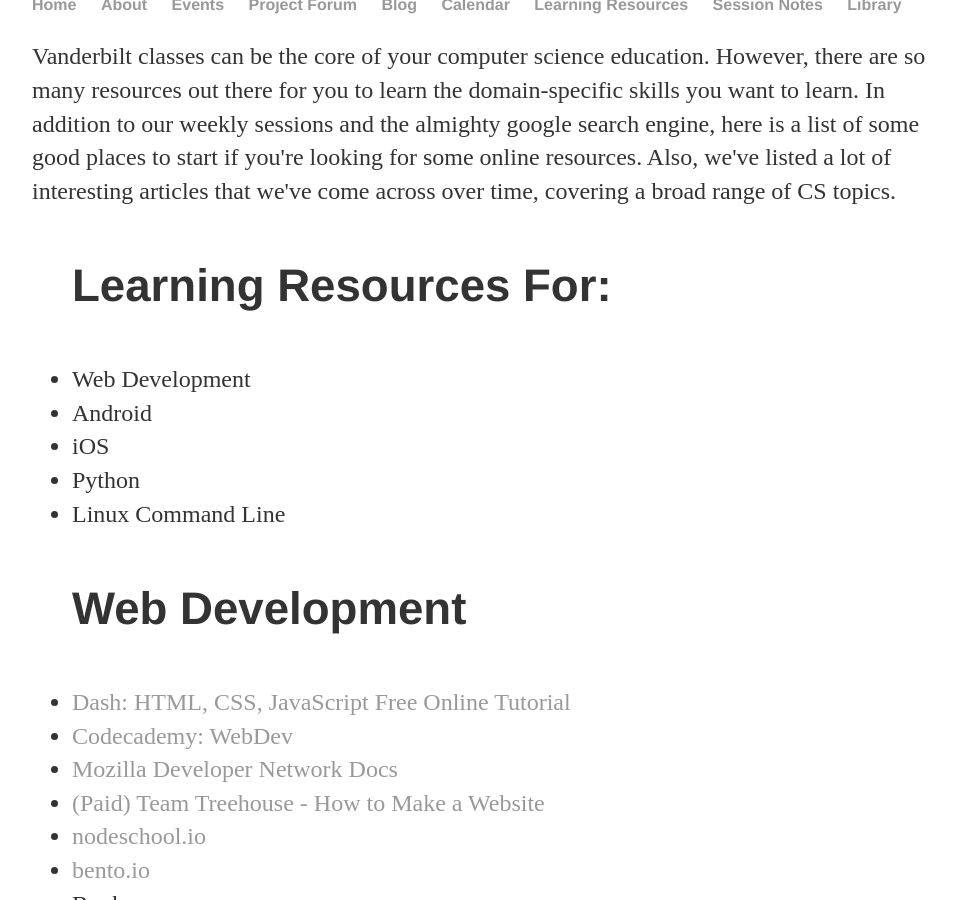
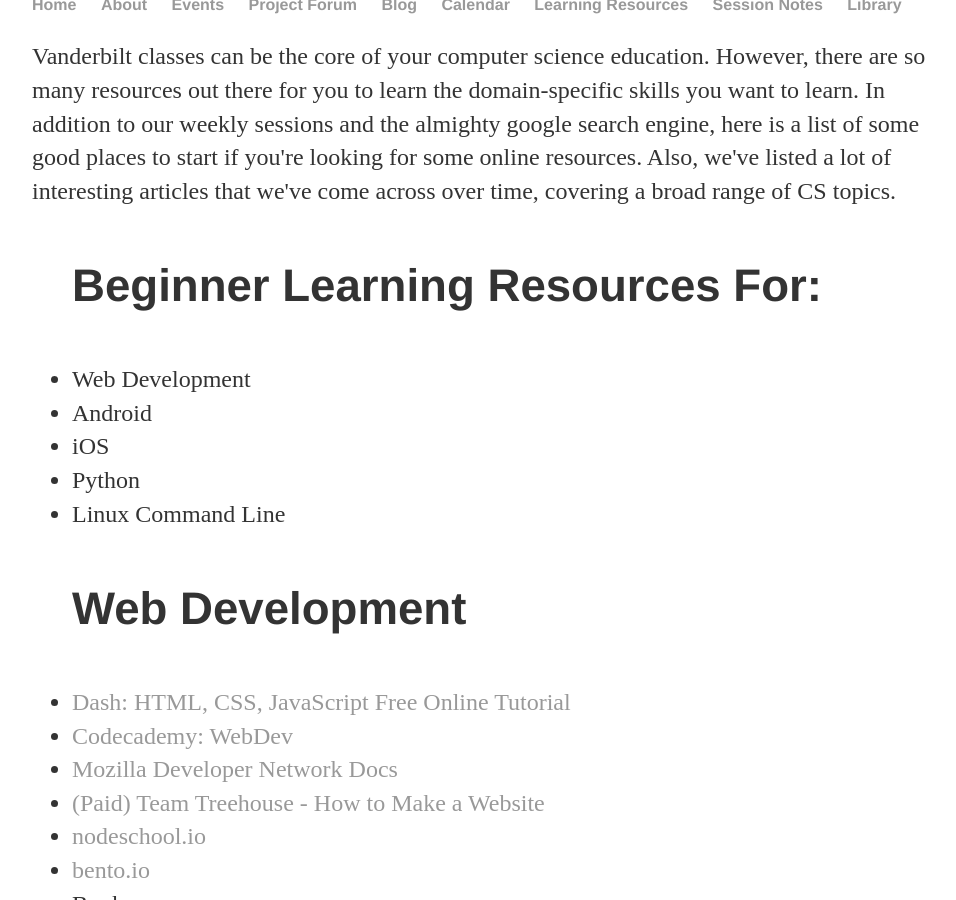
Before and after one commit to VandyApps/adamMgross.github.io, a Jekyll site: the page built from resources/index.html, in a window 1280 px wide and 900 px high, scrolled down 386 px. Shown: the whole window, without its empty margins (160-1116 px from the left). Built offline with Jekyll 4.4.1, drawn with Linux system fonts in a browser that asks for light colours; some of the changed text lies outside the part shown.

Commit message:
Automated commit message.

```diff
--- a/resources/index.html
+++ b/resources/index.html
@@ -5,7 +5,7 @@
 
 <p>Vanderbilt classes can be the core of your computer science education. However, there are so many resources out there for you to learn the domain-specific skills you want to learn. In addition to our weekly sessions and the almighty google search engine, here is a list of some good places to start if you're looking for some online resources. Also, we've listed a lot of interesting articles that we've come across over time, covering a broad range of CS topics.</p>
 		<div class="resources">
-            <ul><h4>Learning Resources For:</h4>
+            <ul><h4>Beginner Learning Resources For:</h4>
                 <li>Web Development</li>
                 <li>Android</li>
                 <li>iOS</li>
```
Also changed, not shown: other parts of resources/index.html (+1 -1 lines).
